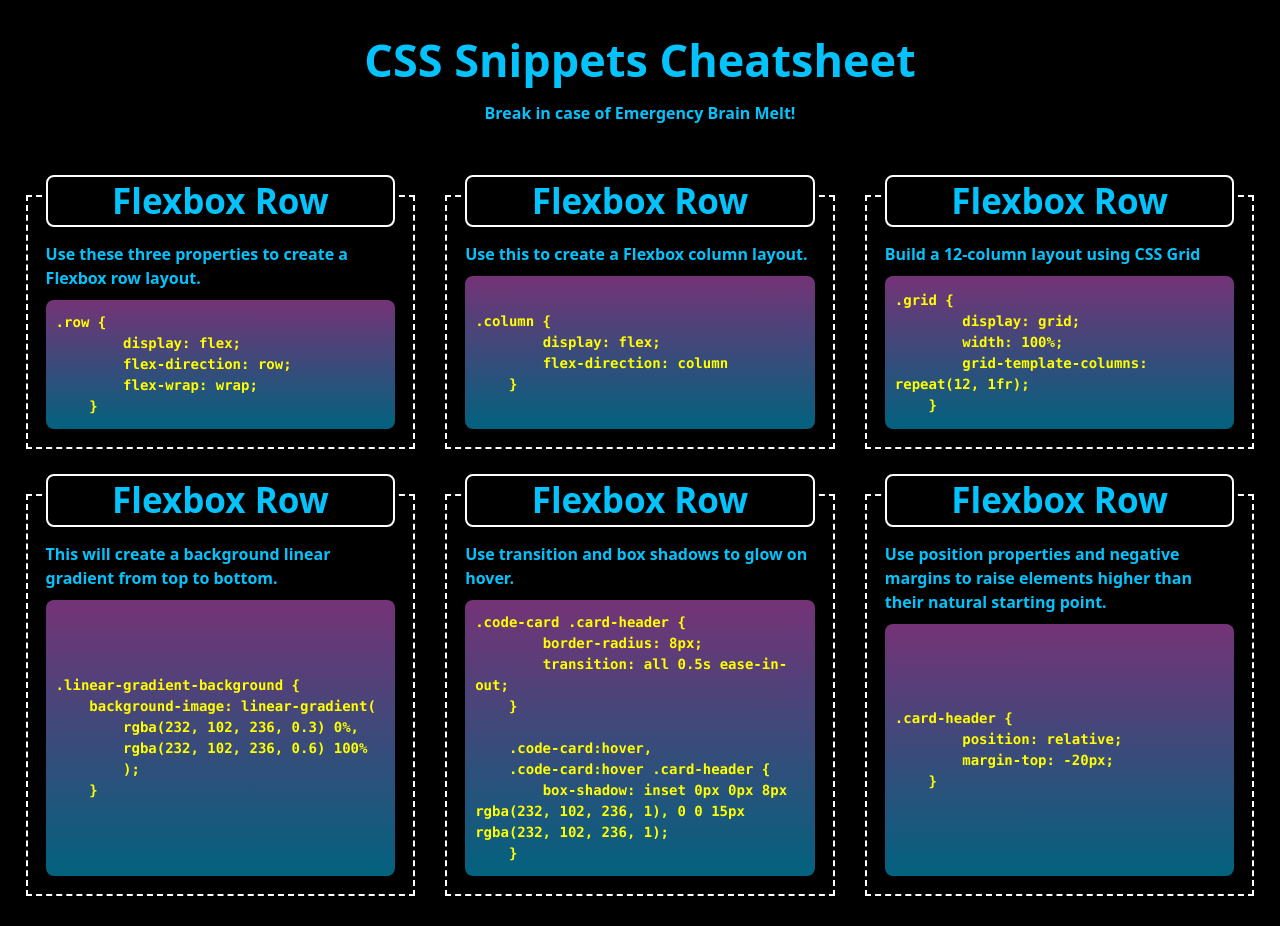
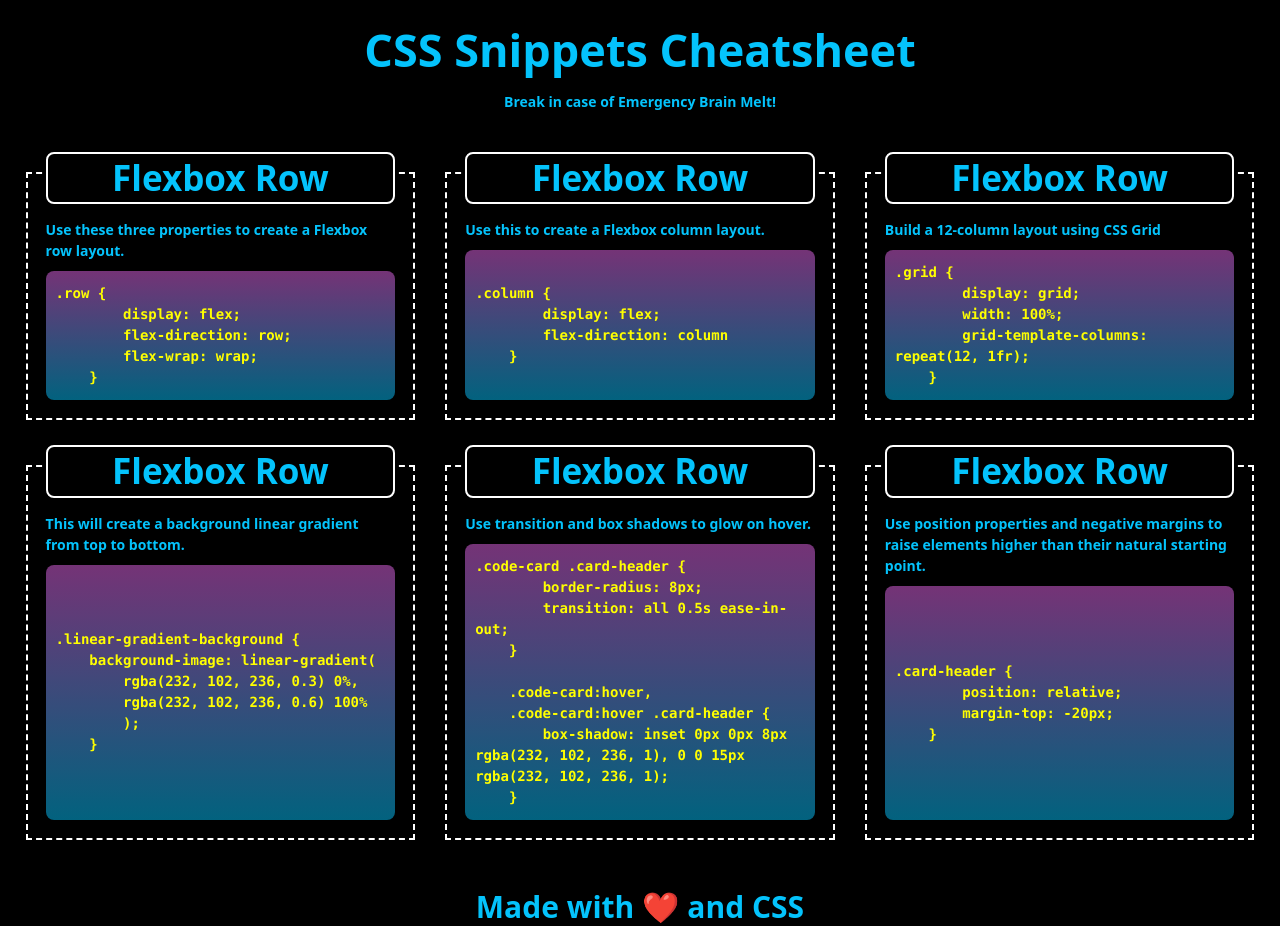
Before and after one commit to LRicciardo/MOD02-MP-CSS-Snippets-Cheat-Sheet, a plain HTML site: page index.html in a window 1280 px wide. Shown: the top 926 px of the page. Drawn offline with Linux system fonts and the light colour scheme.

```diff
--- a/assets/css/style.css
+++ b/assets/css/style.css
@@ -61,7 +61,6 @@
 /* all p elements has a bottom margin of 10px */
 p {
   margin-bottom: 1rem;
-  font-size: 1.6rem;
 }
 
 /* code element changes font to a computer monospace*/
@@ -88,7 +87,7 @@
   text-align: center;
   width: 96%;
   margin: 0 auto;
-  padding:2.5rem;
+  padding: 1.5rem;
   color: var(--color1);
 }
 
```
